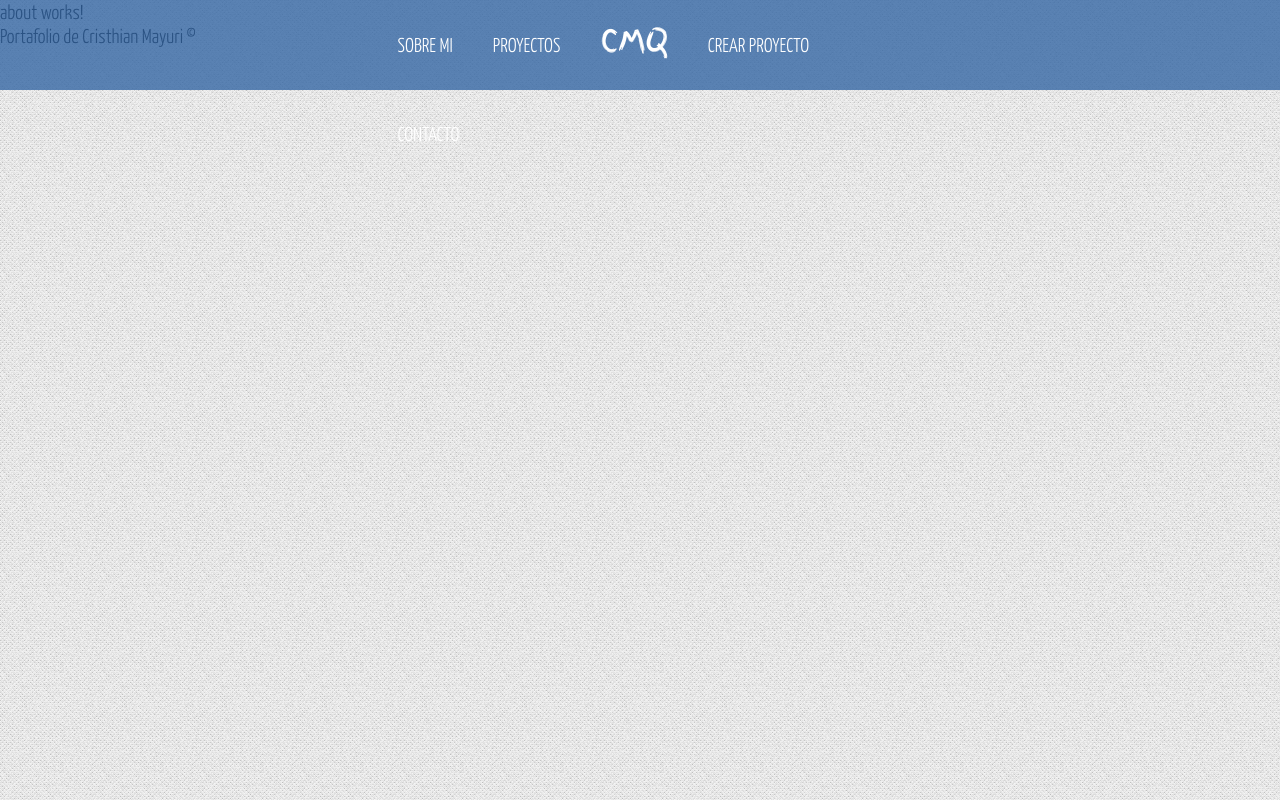
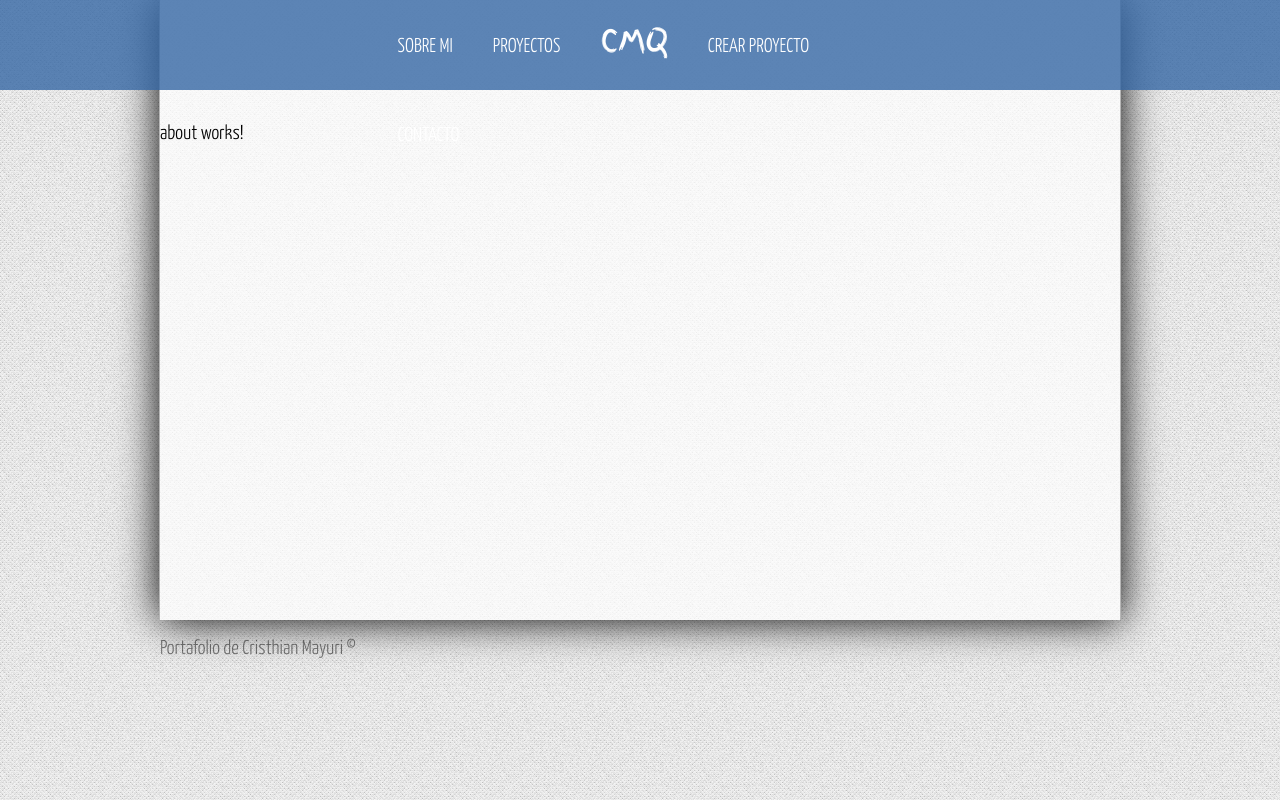
Before and after one commit to mayuelcuarto/portafolio-angular, an Angular app: page / in a window 1280 px wide. Built offline with nearby package versions, Linux system fonts and the light colour scheme.

Commit message:
Agregando estilos de header y footer

```diff
--- a/src/assets/css/styles.css
+++ b/src/assets/css/styles.css
@@ -69,7 +69,8 @@ header a{
     transition: all 300ms;
 }
 
-header a:hover{
+header a:hover,
+.actived{
     background: rgba(33, 70, 116, 0.8);
 }
 
@@ -89,3 +90,25 @@ header a:hover{
     color: rgba(33, 70, 116, 0.8);
     transform: scale(1.50, 1.50);
 }
+
+/* Contenedor principal */
+
+#content{
+    min-height: 500px;
+    width: 75%;
+    margin: 0px auto;
+    box-shadow: 0px 0px 40px black;
+    border-left: 1px solid #b7b7b7;
+    border-right: 1px solid #b7b7b7;
+    background: rgba(255, 255, 255, 0.7);
+    padding-top: 120px;
+}
+
+/* Pie de pagina */
+
+footer{
+    width: 75%;
+    margin: 0px auto;
+    padding-top: 15px;
+    color: rgba(0, 0, 0, 0.5);
+}
```
